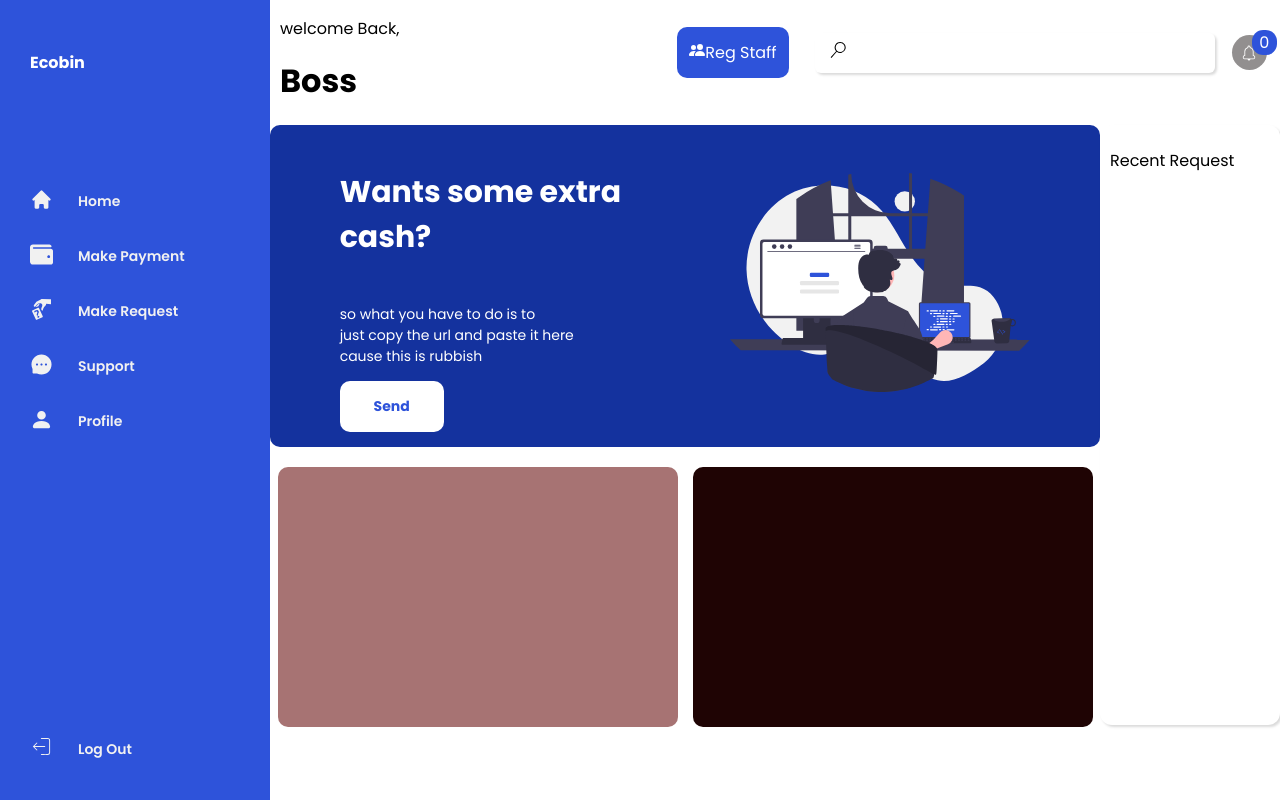
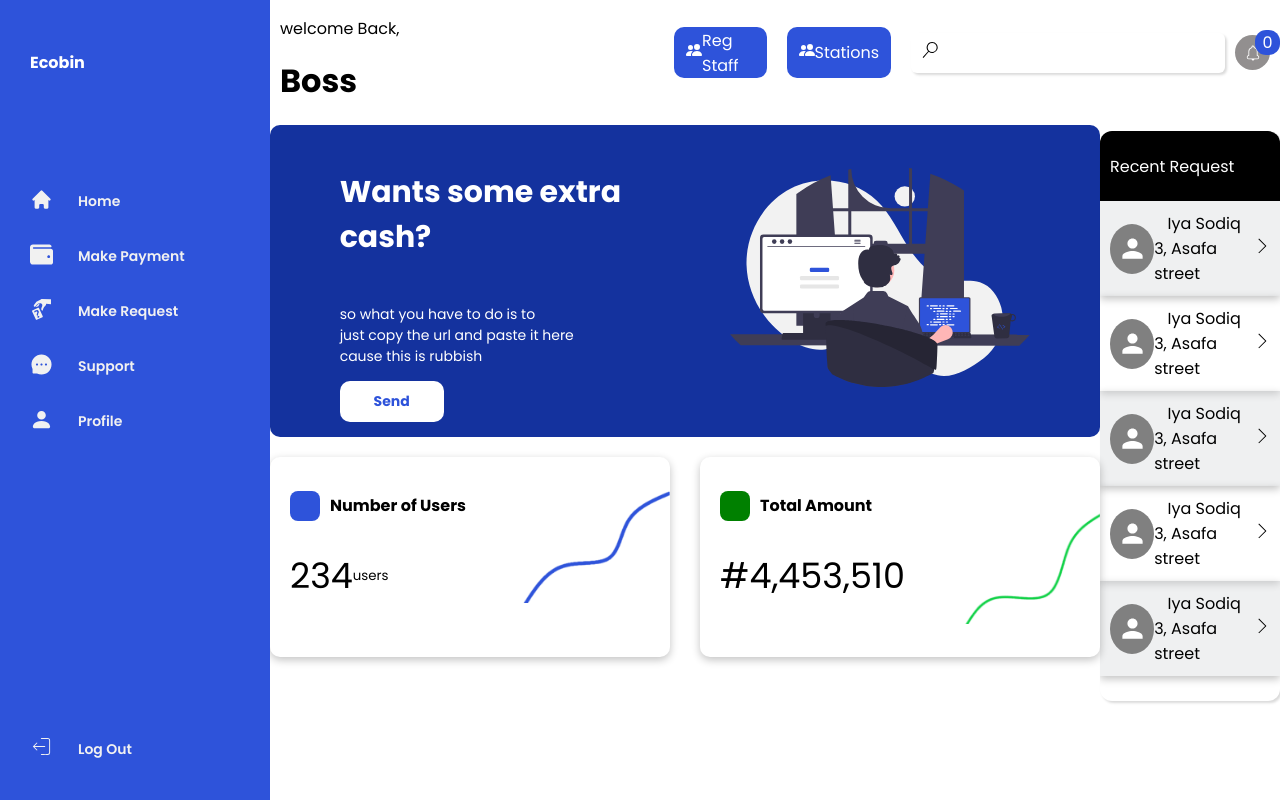
Before and after one commit to isaacetor/D.O-app, a React (Create React App) app: page /director/home in a window 1280 px wide. Built offline with nearby package versions, Linux system fonts and the light colour scheme.

Commit message:
asset wave, wave2 update agentdashboard

```diff
--- a/src/pages/agentdashboard/AgentHome.tsx
+++ b/src/pages/agentdashboard/AgentHome.tsx
@@ -3,7 +3,11 @@ import styled from "styled-components";
 import {BsFillPeopleFill} from "react-icons/bs"
 import {VscSearch} from "react-icons/vsc"
 import {CiBellOn} from "react-icons/ci"
+import {IoMdPerson} from "react-icons/io"
+import {TfiAngleRight} from "react-icons/tfi"
 import p1 from "../../assets/svgs/draw.svg"
+import wave from "../../assets/images/wave.png"
+import wave1 from "../../assets/images/wave2.png"
 const AgentHome = () => {
   return (
       <Container>
@@ -23,6 +27,12 @@ const AgentHome = () => {
                 <BsFillPeopleFill/>
               </Ic>
               <p>Reg Staff</p>
+            </Hold>
+            <Hold>
+              <Ic>
+                <BsFillPeopleFill/>
+              </Ic>
+              <p>Stations</p>
             </Hold>
             <Holds>
               <Ip>
@@ -51,12 +61,97 @@ const AgentHome = () => {
                 </Pip>
               </Detail>
               <Infos>
-                <Users></Users>
-                <Amounts></Amounts>
+                <Users>
+                  <Box>
+                    <Box1></Box1>
+                    <Lef>
+                      <p>Number of Users</p>
+                    </Lef>
+                  </Box>
+                  <Num>
+                    <p>234</p>
+                    <small>users</small>
+                  </Num>
+                  <Log src={wave}/>
+                </Users>
+                <Users>
+                  <Box>
+                    <Box1 style={{backgroundColor:"green"}}></Box1>
+                    <Lef>
+                      <p>Total Amount</p>
+                    </Lef>
+                  </Box>
+                  <Num>
+                    <p>#4,453,510</p>
+                    <small></small>
+                  </Num>
+                  <Log src={wave1} style={{width:"400px",bottom:"80"}}/>
+                </Users>
+                {/* <Amounts></Amounts> */}
               </Infos>
             </One>
             <Two>
               <Tit>Recent Request</Tit>
+              <Pro>
+                <Ips>
+                  <IoMdPerson/>
+                </Ips>
+                <Ad>
+                  <Nam>Iya Sodiq</Nam>
+                  <Ads>3, Asafa street</Ads>
+                </Ad>
+                <Ij>
+                  <TfiAngleRight/>
+                </Ij>
+              </Pro>
+              <Pro>
+                <Ips>
+                  <IoMdPerson/>
+                </Ips>
+                <Ad>
+                  <Nam>Iya Sodiq</Nam>
+                  <Ads>3, Asafa street</Ads>
+                </Ad>
+                <Ij>
+                  <TfiAngleRight/>
+                </Ij>
+              </Pro>
+              <Pro>
+                <Ips>
+                  <IoMdPerson/>
+                </Ips>
+                <Ad>
+                  <Nam>Iya Sodiq</Nam>
+                  <Ads>3, Asafa street</Ads>
+                </Ad>
+                <Ij>
+                  <TfiAngleRight/>
+                </Ij>
+              </Pro>
+              <Pro>
+                <Ips>
+                  <IoMdPerson/>
+                </Ips>
+                <Ad>
+                  <Nam>Iya Sodiq</Nam>
+                  <Ads>3, Asafa street</Ads>
+                </Ad>
+                <Ij>
+                  <TfiAngleRight/>
+                </Ij>
+              </Pro>
+              <Pro>
+                <Ips>
+                  <IoMdPerson/>
+                </Ips>
+                <Ad>
+                  <Nam>Iya Sodiq</Nam>
+                  <Ads>3, Asafa street</Ads>
+                </Ad>
+                <Ij>
+                  <TfiAngleRight/>
+                </Ij>
+              </Pro>
             </Two>
           </Sec>
         </Wrap>
@@ -65,12 +160,80 @@ const AgentHome = () => {
 };
 
 export default AgentHome;
+const Box=styled.div`
+display: flex;
+justify-content: center;
+align-items: center;
+margin-left:20px;
+margin-top:20px;
+`
+const Box1=styled.div`
+  width: 30px;
+  height: 30px;
+  background-color: #2e53da;
+  margin-right:10px;
+  border-radius:8px;
+`
+const Lef=styled.div`
+p{
+  font-weight:bold;
+}
+`
+const Num=styled.div`
+display: flex;
+justify-content: center;
+align-items: center;
+margin:0;
+margin-left:20px;
+margin-top:-20px;
+
+p{
+  font-size: 35px;
+  /* font-weight: bold; */
+}
+`
+const Log=styled.img`
+position: absolute;
+bottom: 50;
+right: 0;
+width: 350px;
+`
+const Pro=styled.div`
+display: flex;
+justify-content: space-around;
+align-items: center;
+box-shadow: rgba(0, 0, 0, 0.24) 0px 3px 8px;
+padding: 10px;
+:nth-child(even){
+  background-color:#d4d5d85e;
+}
+`
+const Ij=styled.div``
+const Ad=styled.div`
+display: flex;
+flex-direction: column;
+align-items: center;
+`
+const Ads=styled.div``
+const Ips=styled.div`
+width: 50px;
+height: 50px;
+border-radius: 50%;
+background-color: gray;
+color: white;
+font-weight: bold;
+font-size: 27px;
+display: flex;
+justify-content: center;
+align-items: center;
+`
+const Nam=styled.div``
 const Tit=styled.div`
   width: 100%;
   height: 70px;
   display: flex;
-  background-color: white;
-  color: black;
+  background-color: black;
+  color: white;
   position: sticky;
   align-items: center;
   padding-left: 10px;
@@ -81,7 +244,7 @@ width: 100%;
 justify-content: space-around;
 /* background-color: white; */
 
-/* align-items: center; */
+align-items: center;
 `
 const One=styled.div`
 display: flex;
@@ -91,7 +254,7 @@ align-items: center;
 `
 const Two=styled.div`
 width: 350px;
-height: 600px;
+height: 570px;
 background-color: white;
 border-radius: 12px;
 overflow: hidden;
@@ -117,20 +280,25 @@ img{
 const Infos=styled.div`
 width: 100%;
 display: flex;
-justify-content: space-around;
+justify-content: space-between;
 align-items: center;
 margin-bottom: 50px;
 `
 const Users=styled.div`
 width: 400px;
-height: 260px;
-background-color: #a77373;
+height: 200px;
+background-color: white;
 border-radius: 10px;
-
+display: flex;
+flex-direction: column;
+/* justify-content:left; */
+align-items: flex-start;
+box-shadow: rgba(0, 0, 0, 0.24) 0px 3px 8px;
+position: relative;
 `
 const Amounts=styled.div`
 width: 400px;
-height: 260px;
+height: 200px;
 background-color: #1f0404;
 border-radius: 10px;
 
@@ -184,6 +352,7 @@ const Wrap=styled.div`
 width: 100%;
 display: flex;
 justify-content: center;
+align-items:center;
 flex-direction: column;
 /* padding-left: 20px; */
 `
@@ -210,7 +379,7 @@ margin-left: 10px;
 const Hold1=styled.div`
 display: flex;
 width: 80px;
-height: 35px;
+height: 25px;
 justify-content: space-between;
 align-items: center;
 background-color: white;
```
Also changed, not shown: src/assets/images/wave.png (added), src/assets/images/wave2.png (added).
